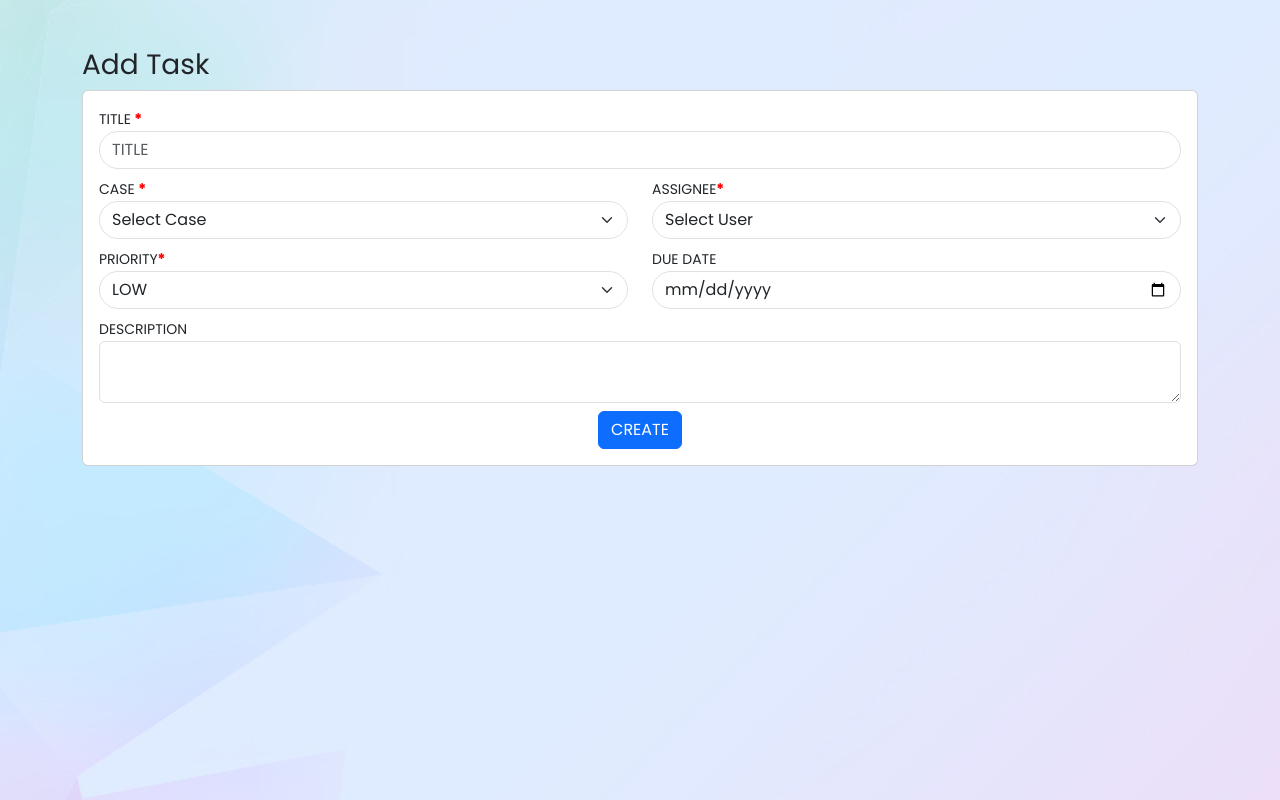
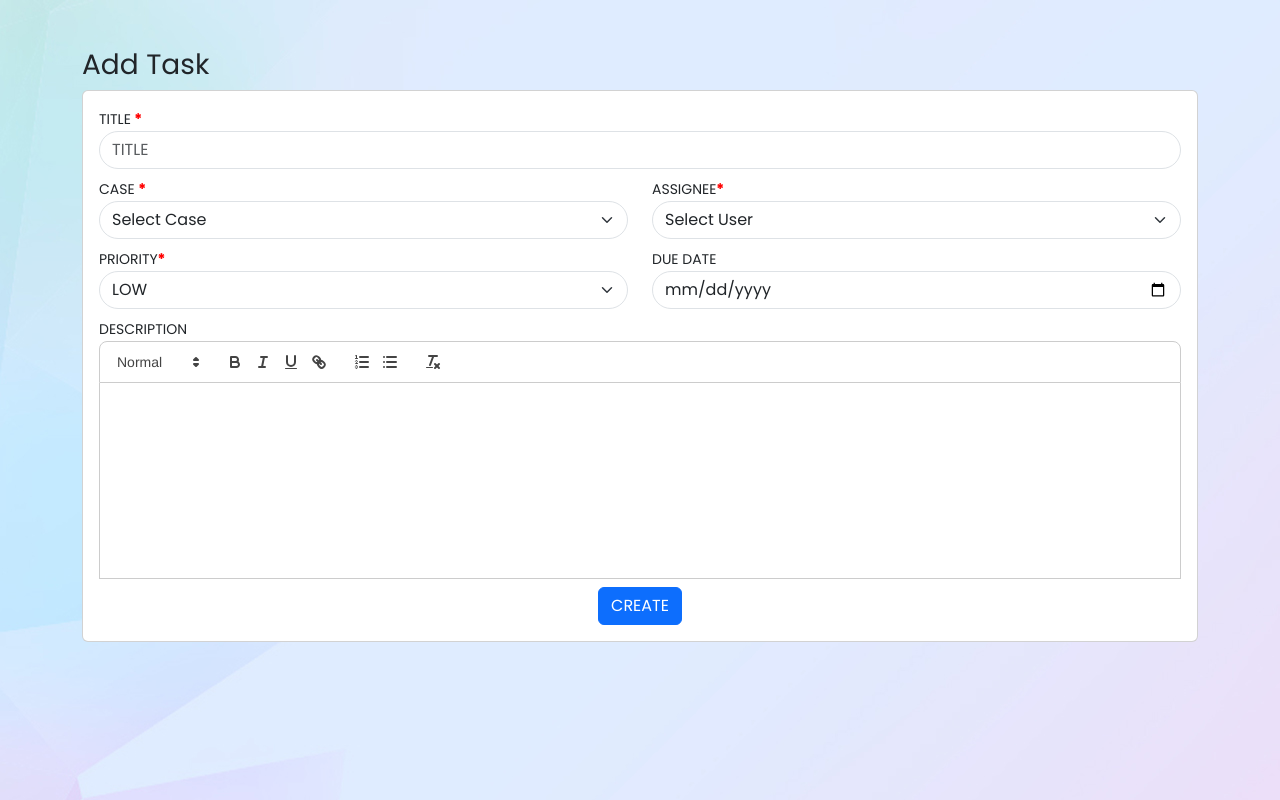
Before and after one commit to SushmithaVennam/task_ui_git, a React (Create React App) app: page /addtask in a window 1280 px wide. Built offline with nearby package versions, Linux system fonts and the light colour scheme.

Commit message:
Added rich text editor using react-quill

```diff
--- a/package.json
+++ b/package.json
@@ -11,6 +11,7 @@
     "react": "^18.3.1",
     "react-bootstrap": "^2.10.4",
     "react-dom": "^18.3.1",
+    "react-quill": "^2.0.0",
     "react-scripts": "5.0.1",
     "web-vitals": "^2.1.4"
   },
--- a/src/components/addTask.css
+++ b/src/components/addTask.css
@@ -1,6 +1,25 @@
 .addTaskContainer {
   display: flex;
   justify-content: center;
+}
+
+.editor-container {
+  min-height: 150px;
+  height: fit-content;
+}
+.font-poppins {
+  font-family: "Poppins";
+}
+
+.ql-snow.ql-toolbar {
+  border-top-left-radius: 0.5em;
+  border-top-right-radius: 0.5em;
+}
+
+.ql-editor {
+  min-height: 15em;
+  border-bottom-left-radius: 0.5em;
+  border-bottom-right-radius: 0.5em;
 }
 
 .rounded-form-control {
@@ -11,7 +30,3 @@
   color: red;
   font-weight: bold;
 }
-
-.font-poppins {
-  font-family: "Poppins";
-}
--- a/src/components/addTask.js
+++ b/src/components/addTask.js
@@ -5,6 +5,9 @@ import Col from "react-bootstrap/Col";
 import Form from "react-bootstrap/Form";
 import Row from "react-bootstrap/Row";
 import "@fontsource/poppins";
+
+import ReactQuill from "react-quill";
+import "react-quill/dist/quill.snow.css";
 
 function AddTask() {
   const assignees = [
@@ -105,10 +108,11 @@ function AddTask() {
             />
           </Form.Group>
         </Row>
-        <Form.Group className="mb-2" controlId="formBasic">
+        <Form.Group className="mb-2 " controlId="formBasic">
           <Form.Label as="small">DESCRIPTION</Form.Label>
-          <Form.Control type="text" name="description" as="textarea" />
+          <ReactQuill />
         </Form.Group>
+
         <div className="text-center">
           <Button variant="primary">CREATE</Button>
         </div>
```
Also changed, not shown: 1 other file (tests, documents, lock files or other folders).
